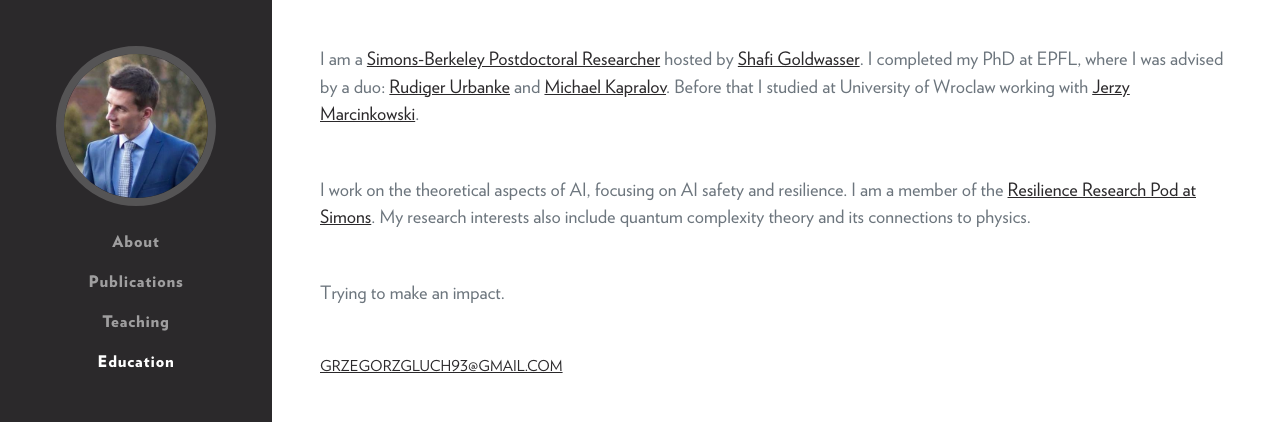
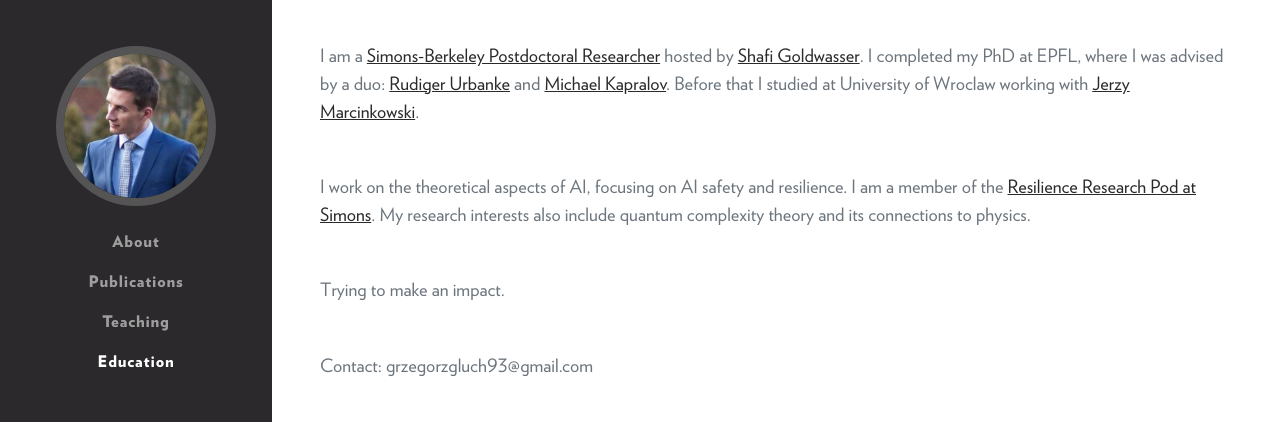
Before and after one commit to grzegorzgluch/grzegorzgluch.github.io, a website: page index.html in a window 1280 px wide. Shown: the part 190-612 px from the top of the page. Drawn offline with nearby package versions, Linux system fonts and the light colour scheme; a web font is replaced by a local one.

Commit message:
Update email address

```diff
--- a/index.html
+++ b/index.html
@@ -50,7 +50,7 @@
                     I studied at University of Wroclaw working with <a href="https://ii.uni.wroc.pl/~jma/index.phtml" target="_blank">Jerzy Marcinkowski</a>.</p>
                     <p class="lead mb-5">I work on the theoretical aspects of AI, focusing on AI safety and resilience. I am a member of the <a href='https://simons.berkeley.edu/research-pods/resilience-research-pod' target='_blank'>Resilience Research Pod at Simons</a>. My research interests also include quantum complexity theory and its connections to physics.</p>
                     <p class="lead mb-5">Trying to make an impact.</p>
-                    <p class="lead mb-5"  style="font-size: 15px;">  <a href="mailto:name@email.com">GRZEGORZGLUCH93@GMAIL.COM</a> </p>
+                    <p class="lead mb-5">Contact: grzegorzgluch93@gmail.com</p>
                     <div class="social-icons">
                         <!--<a class="social-icon" href="https://scholar.google.com/citations?user=gg2sjRIAAAAJ&hl=en" target="_blank"><i class="fab fa-google"></i></a>-->
                         <!-- <a class="social-icon" href="https://www.linkedin.com/in/grzegorz-g%C5%82uch-58811b113/" target="_blank"><i class="fab fa-linkedin-in"></i></a> -->
```
